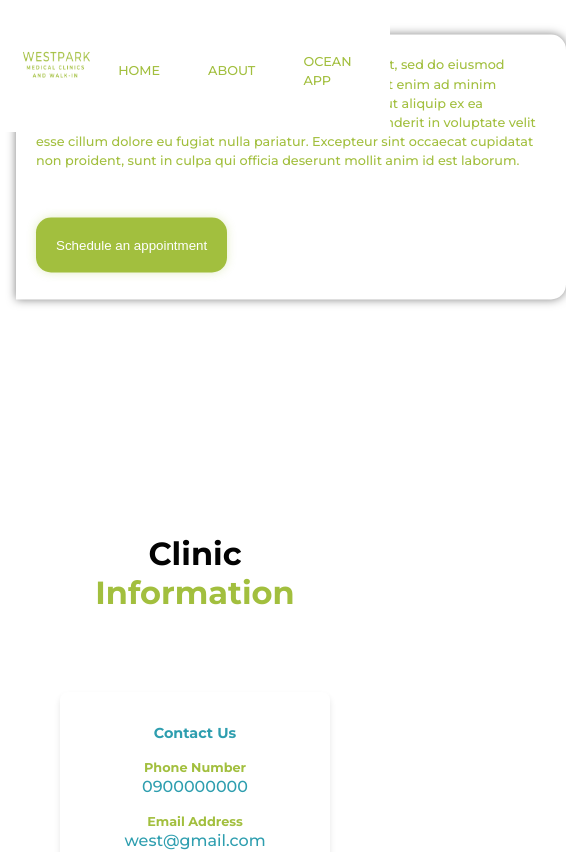
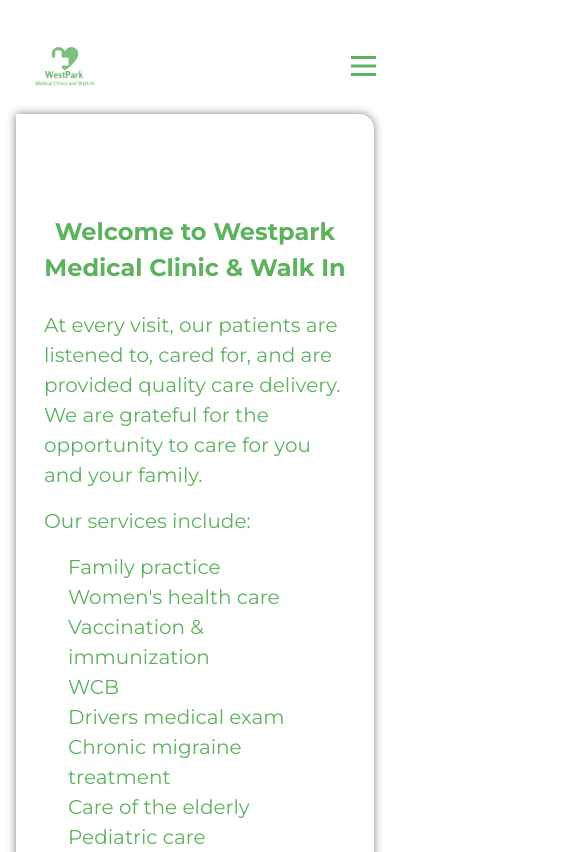
Before and after one commit to Dannathetechgirl/westpart, a React (Create React App) app: page / in a window 390 px wide. Shown: the top 852 px of the page, 566 px wide, since content can reach past the window. Built offline with nearby package versions, Linux system fonts and the light colour scheme.

Commit message:
chore: add media queries and new content

```diff
--- a/package.json
+++ b/package.json
@@ -3,6 +3,9 @@
   "version": "0.1.0",
   "private": true,
   "dependencies": {
+    "@fortawesome/fontawesome-svg-core": "^6.4.2",
+    "@fortawesome/free-solid-svg-icons": "^6.4.2",
+    "@fortawesome/react-fontawesome": "^0.2.0",
     "@testing-library/jest-dom": "^5.17.0",
     "@testing-library/react": "^13.4.0",
     "@testing-library/user-event": "^13.5.0",
--- a/src/app.scss
+++ b/src/app.scss
@@ -58,7 +58,7 @@
   text-transform: capitalize;
 
   span {
-    color: var(--secondary-color);
+    color: #5cb25d;
   }
 
   @media screen and (min-width: 2000px) {
@@ -73,8 +73,9 @@
 .p-text {
   font-size: 0.8rem;
   text-align: left;
-  color: var(--secondary-color);
+  color: #5cb25d;
   line-height: 1.5;
+  font-family: 'montserrat';
 
   @media screen and (min-width: 2000px) {
     font-size: 1.75rem;
@@ -84,7 +85,7 @@
 .bold-text {
   font-size: 1rem;
   font-weight: 800;
-  color: var(--blue-color);
+  color: var(--black-color);
   text-align: left;
 
   @media screen and (min-width: 2000px) {
--- a/src/component/Navbar/navbar.jsx
+++ b/src/component/Navbar/navbar.jsx
@@ -1,17 +1,26 @@
-import React from "react";
+import React, { useState } from "react";
 import './navbar.scss';
 import { image } from '../../constants'
 
 function Navbar() {
 
 
+    const [isOpen, setIsOpen] = useState(false);
 
     return (
         <nav className="app__nav-bar">
             <div className="app__nav-bar-logo">
                 <img src={image.logo} alt="westpark-logo" className="src" />
             </div>
-            <ul className="app__nav-links">
+
+            <div className="app__hamburger-menu" onClick={() => setIsOpen(!isOpen)}>
+                <div className="app__bar"></div>
+                <div className="app__bar"></div>
+                <div className="app__bar"></div>
+
+            </div>
+            {isOpen && (
+                <ul className={isOpen ? "app__nav-links open" : "app__nav-links"}>
                     {['home', 'about'].map((item) => (
                         <li className="app__flex p-text" key={`link-${item}`}>
                             <div />
@@ -24,6 +33,9 @@ function Navbar() {
                         <a href="https://ocean.cognisantmd.com/online-booking/8974d371-058b-4c4c-8074-ef154a40ef5f" target="_blank" rel="noopener noreferrer">Ocean App</a>
                     </li>
                 </ul>
+
+            )}
+
         </nav>
     )
 }
--- a/src/component/Navbar/navbar.scss
+++ b/src/component/Navbar/navbar.scss
@@ -1,12 +1,11 @@
 .app__nav-bar {
-    width: 100%;
-
     display: flex;
     justify-content: space-between;
     align-items: center;
     padding: 1rem 0.9rem;
     background-color: var(--white-color);
     position: fixed;
+    width: 100%;
     z-index: 2;
 }
 
@@ -29,18 +28,24 @@
 }
 
 .app__nav-links {
-    flex: 1;
-
+    position: fixed;
+    top: 0;
+    right: -300px; // start off the screen
+    height: 100%;
+    width: 300px;
+    background-color: #fff;
+    transition: right 0.3s;
     display: flex;
-    justify-content: center;
+    flex-direction: column;
     align-items: center;
-
-    list-style: none;
+    padding-top: 60px;
+    overflow-y: auto;
 
     li {
-        margin: 0 1.5rem;
-        cursor: pointer;
-
+        margin: 1rem 0;
+        display: flex;
+        justify-content: center;
+        align-items: center;
         flex-direction: column;
 
         div {
@@ -59,6 +64,8 @@
 
             text-transform: uppercase;
             font-weight: 500;
+            padding: 10px;
+            text-decoration: none;
 
             &:hover {
                 color: var(--gray-color);
@@ -72,3 +79,48 @@
         }
     }
 }
+
+.app__hamburger-menu {
+    width: 25px;
+    height: 20px;
+    position: relative;
+    cursor: pointer;
+    z-index: 5;
+
+    .app__bar {
+        width: 100%;
+        height: 3px;
+        background-color: #5cb25d;
+        transition: 0.3s ease;
+        position: absolute;
+    }
+
+    .app__bar:nth-child(1) {
+        top: 0;
+    }
+
+    .app__bar:nth-child(2) {
+        top: 50%;
+        transform: translateY(-50%);
+    }
+
+    .app__bar:nth-child(3) {
+        bottom: 0;
+    }
+
+    &.open .app__bar:nth-child(1) {
+        transform: translateY(8px) rotate(45deg);
+    }
+
+    &.open .app__bar:nth-child(2) {
+        opacity: 0;
+    }
+
+    &.open .app__bar:nth-child(3) {
+        transform: translateY(-8px) rotate(-45deg);
+    }
+}
+
+.open {
+    right: 0;
+}
--- a/src/component/navigationDots.jsx
+++ b/src/component/navigationDots.jsx
@@ -8,7 +8,7 @@ const NavigationDots = ({ active, index }) => {
                     key={item + index}
                     href={`#${item}`}
                     className='app__navigation-dot'
-                    style={active === item ? { backgroundColor: '#A2BF3E' } : {}}
+                    style={active === item ? { backgroundColor: '#5cb25d' } : {}}
                 />
             ))}
         </div>
--- a/src/container/About/about.jsx
+++ b/src/container/About/about.jsx
@@ -1,6 +1,8 @@
 import React from "react";
 import './about.scss'
 import { motionWrapper, appWrapper } from "../../wrapper";
+import { FontAwesomeIcon } from '@fortawesome/react-fontawesome';
+import { faPhone, faEnvelope } from '@fortawesome/free-solid-svg-icons';
 
 
 function About() {
@@ -15,11 +17,11 @@ function About() {
                 <div className="app__about-card">
                     <h4 className="app__about-title bold-text">Contact Us</h4>
                     <div className="app__about-content">
-                        <h5 className="p-text">Phone Number </h5>
-                        <span>0900000000</span>
+                        <FontAwesomeIcon icon={faPhone} color="#5cb25d" />
+                        <span>(587) 457-9900</span>
                     </div>
                     <div className="app__about-content">
-                        <h5 className="p-text">Email Address</h5>
+                        <FontAwesomeIcon icon={faEnvelope} color="#5cb25d" />
                         <span>west@gmail.com</span>
                     </div>
 
--- a/src/container/About/about.scss
+++ b/src/container/About/about.scss
@@ -48,10 +48,12 @@
 }
 
 .app__about-content {
-    padding-top: 1rem;
-    position: relative;
-    flex-direction: column;
-    width: 100%;
+    display: flex;
+    align-items: center;
+    gap: 10px;
+    padding-bottom: 10px;
+    padding-top: 10px;
+
 
     h5 {
         display: flex;
@@ -63,5 +65,6 @@
         display: flex;
         justify-content: center;
         align-items: center;
+        color: black
     }
 }
--- a/src/container/Footer/footer.jsx
+++ b/src/container/Footer/footer.jsx
@@ -5,9 +5,8 @@ function Footer() {
     return (
         <div className="app__footer">
             <div className="app__footer-text">
-                <p className="app__flex-text"> 400 Bluegrass,</p>
-                <p className="app__flex-text"> Ottawa, </p>
-                <p className="app__flex-text"> Canada.</p>
+                <p className="app__flex-text">3722 57 Ave #111, Red Deer, AB T4N 4R7</p>
+
 
             </div>
             <p className="app__footer-copy">@Copyright reserved 2023</p>
--- a/src/container/Footer/footer.scss
+++ b/src/container/Footer/footer.scss
@@ -1,7 +1,7 @@
 .app__footer {
     flex: 1;
     // height: 200px;
-    background-color: var(--black-color);
+    background-color: #5cb25d;
 }
 
 .app__footer-text {
@@ -22,6 +22,7 @@
     display: flex;
     justify-content: center;
     align-content: center;
+    flex-wrap: wrap;
     padding-bottom: 1.5rem;
 }
 
--- a/src/container/Home/home.jsx
+++ b/src/container/Home/home.jsx
@@ -8,7 +8,19 @@ function Home() {
         <div className="app__section-container">
             <div className="app__section-cardbox">
                 <div className="app__section-card p-text">
-                    Lorem ipsum dolor sit amet, consectetur adipiscing elit, sed do eiusmod tempor incididunt ut labore et dolore magna aliqua. Ut enim ad minim veniam, quis nostrud exercitation ullamco laboris nisi ut aliquip ex ea commodo consequat. Duis aute irure dolor in reprehenderit in voluptate velit esse cillum dolore eu fugiat nulla pariatur. Excepteur sint occaecat cupidatat non proident, sunt in culpa qui officia deserunt mollit anim id est laborum.
+                    <h1 className="app__header">Welcome to Westpark Medical Clinic & Walk In</h1>
+                    <p className="app__info">At every visit, our patients are listened to, cared for, and are provided quality care delivery. We are grateful for the opportunity to care for you and your family.</p>
+                    <p className="app__info">Our services include: </p>
+                    <ul className="app__service-lists">
+                        <li>Family practice</li>
+                        <li>Women's health care</li>
+                        <li>Vaccination & immunization</li>
+                        <li>WCB</li>
+                        <li>Drivers medical exam</li>
+                        <li>Chronic migraine treatment</li>
+                        <li>Care of the elderly</li>
+                        <li>Pediatric care</li>
+                    </ul>
                 </div>
                 <button className="app__button "> <a
                     href="https://ocean.cognisantmd.com/intake/patients.html?linkRef=8974d371-058b-4c4c-8074-ef154a40ef5f#/online-booking"
--- a/src/container/Home/section.scss
+++ b/src/container/Home/section.scss
@@ -1,57 +1,138 @@
+@import url('https://fonts.googleapis.com/css2?family=Montserrat:wght@400;700&display=swap');
+
+
 .app__section-container {
+    display: flex;
+    justify-content: center; // Center content
+    align-items: center;
     position: relative;
-    display: flex;
-    justify-content: space-between;
-    align-items: center;
-    // height: 100vh;
+
+    .app__section-cardbox {
+        width: 60%; // Occupy 60% of the container
+        position: absolute;
+        background-color: #ffffff;
+        border-top-right-radius: 15px;
+        border-bottom-right-radius: 15px;
+        padding: 20px;
+        box-shadow: 0 0 10px rgba(0, 0, 0, 0.5);
+        top: 50%;
+        left: 0%; // Offset it to the left
+        transform: translateY(-50%);
+        z-index: 2; // Lay on top
+
+        @media (max-width: 1024px) {
+            width: 70%; // Adjust for tablet
+
+        }
+
+        @media (max-width: 768px) {
+            position: static; // stack normally
+            width: 100%;
+            transform: none;
+            margin: 50px 0; // Add some margin
+        }
+    }
 
     .app__section-image {
-        flex-grow: 1;
-        max-width: 100%;
-
-        display: flex;
-        justify-content: center;
-        align-items: center;
+        width: 100%;
+        height: auto;
 
         img {
             width: 100%;
             height: auto;
-            object-fit: contain;
+            object-fit: cover;
+        }
+    }
 
+    @media (max-width: 768px) {
+        flex-direction: column; // Stack children vertically
+    }
+}
+
+.app__header {
+    font-weight: 800;
+    font-family: 'montserrat';
+    font-size: 24px;
+    text-align: center;
+    padding-bottom: 1rem;
+
+    @media (max-width: 900px) {
+        margin-top: 5rem;
+    }
+
+    @media (max-width: 600px) {
+        margin-top: 5rem;
+    }
+
+    @media (max-width: 400px) {
+        margin-top: 5rem;
     }
 
 }
 
-    .app__section-cardbox {
-        width: 550px;
-        height: 265px;
-        background-color: var(--white-color);
-        padding: 20px;
-        box-shadow: 0 0 10px rgba(0, 0, 0, 0.5);
-        position: absolute;
-        top: 55%;
-        border-top-right-radius: 15px;
-        border-bottom-right-radius: 15px;
+.app__info,
+.app__service-lists {
+    font-family: 'montserrat';
+    font-size: 14px;
+    padding: 1rem 1rem;
 
-        transform: translateY(-50%);
+    li {
+        padding-left: 1.5rem;
+        list-style: none;
+    }
 
-        .app__section-card {
-            display: flex;
-            flex-direction: column;
-            align-items: flex-start;
+    @media (max-width: 900px) {
+        font-size: 16px;
+
+        li {
+            padding-left: 1.5rem;
+            list-style: none;
+        }
+    }
+
+    @media (max-width: 600px) {
+        font-size: 18px;
+        padding: 0.5rem 1rem;
+
+        li {
+            padding-left: 1.5rem;
+            list-style: none;
+        }
+    }
+
+    @media (max-width: 400px) {
+        font-size: 20px;
+        padding: 0.5rem 0.5rem;
+
+        li {
+            padding-left: 1.5rem;
+            list-style: none;
         }
 
     }
+}
 
 .app__button {
-        margin-top: 3rem;
-        padding: 20px;
-        background-color: var(--secondary-color);
+    margin-top: 1rem;
+    padding: 1rem 1rem;
+    background-color: #5cb25d;
     border: none;
     box-shadow: 0 0 10px rgba(162, 191, 62, 0.3);
     color: var(--white-color);
     border-radius: 15px;
+    display: flex; // Make it block to occupy full width on small screens
+    justify-content: center;
+    text-align: center; // To center the text inside the button
+
+    a {
+        display: inline-block; // Allow padding and other properties to affect the anchor tag
+        padding: 0.5rem 1rem;
+        text-decoration: none;
+        color: white;
     }
 
-
+    @media (max-width: 768px) {
+        margin: 1rem auto;
+        display: block;
     }
+}
```
Also changed, not shown: src/assets/WestPark.png, 1 other file (tests, documents, lock files or other folders). Lines whose indentation alone changed are shown as unchanged.
